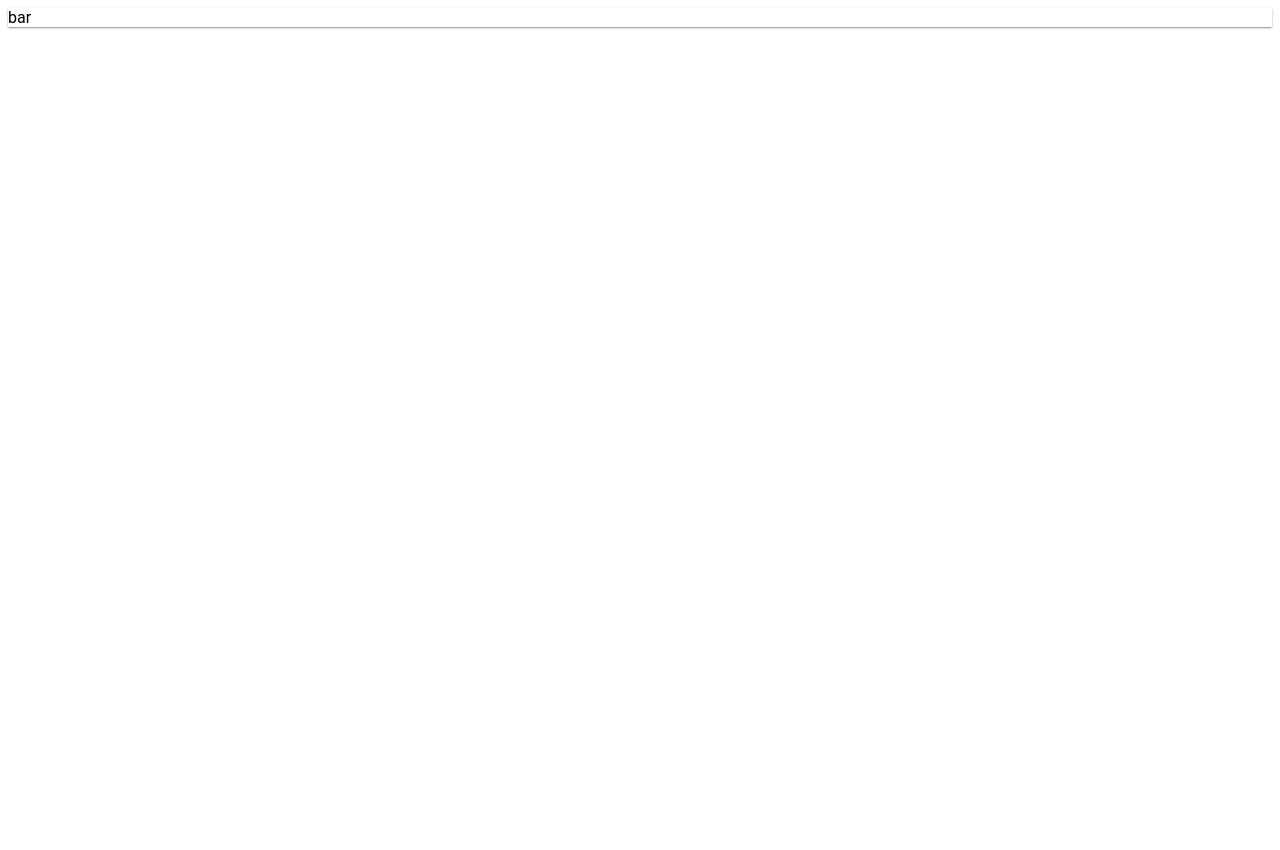
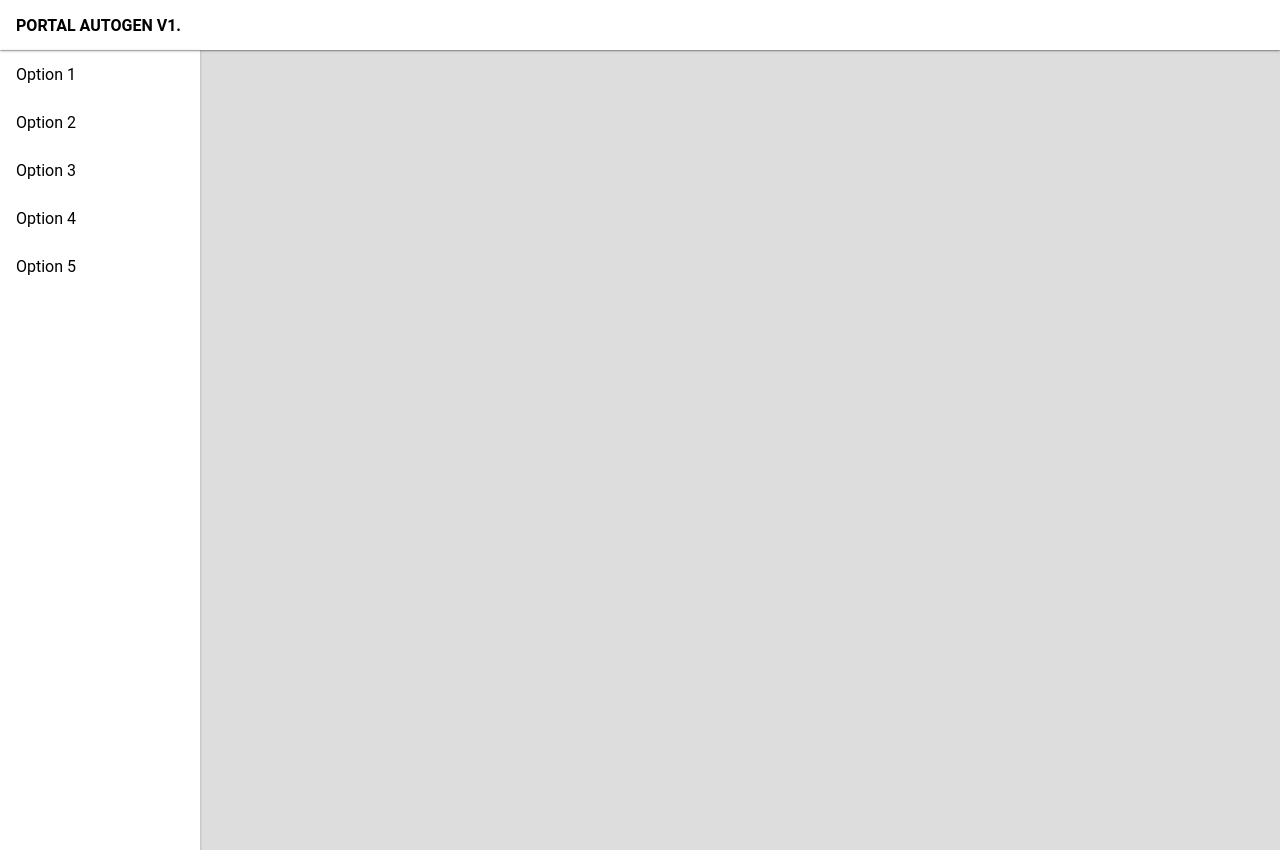
Before and after one commit to DCElemeno/portalGenV1, a plain HTML site: page index.html in a window 1280 px wide. Before the commit the page ends 808 px from the top, so only its background shows below. Drawn offline with Linux system fonts and the light colour scheme.

Commit message:
push current code

```diff
--- a/app.js
+++ b/app.js
@@ -3,11 +3,16 @@ var myApp = angular.module('portal',[]);
 
 //main controller
 myApp.controller('main', function($scope) {
-
-    //test
-    $scope.foo = "bar";
+	var _this = this;
 
     //config items are going to be listed in an object here
-    $scope.config = {};
-
+    $scope.config = {
+    	navOptions: [
+			{name:'Option 1', dest: ''},
+			{name:'Option 2', dest: ''},
+			{name:'Option 3', dest: ''},
+			{name:'Option 4', dest: ''},
+			{name:'Option 5', dest: ''}
+		]
+    };
 });
--- /dev/null
+++ b/directives/navMenu/navMenu.html
@@ -0,0 +1,9 @@
+<md-card class="nav-menu">
+	<md-menu-content>
+		<md-menu-item
+			ng-repeat="option in navOptions"
+			ng-click="nav.goToDest(option.dest)">
+			<md-button>{{option.name}}</md-button>
+		</md-menu-item>
+	</md-menu-content>
+</md-card>
--- /dev/null
+++ b/directives/navMenu/navMenuDrtv.js
@@ -0,0 +1,15 @@
+//nav menu directive
+angular.module('portal').directive('navMenu', function() {
+	return {
+		restrict: 'E',
+		templateUrl: 'directives/navMenu/navMenu.html',
+		controllerAs: 'nav',
+		scope: {navOptions:'='},
+		controller: ['$scope', function($scope){
+			var _this = this;
+			_this.goToDest = function(dest) {
+				alert('placeholder');
+			}
+		}]
+	};
+});
--- a/index.html
+++ b/index.html
@@ -12,8 +12,9 @@
 	<script src="required/angular.min.js"></script>
 	<script src="required/material.min.js"></script>
 
-	<!-- get ng-app -->
+	<!-- get ng-app and directives-->
 	<script src="app.js"></script>
+	<script src="directives/navMenu/navMenuDrtv.js"></script>
 
 </head>
 <body ng-app="portal" ng-controller="main">
@@ -21,11 +22,15 @@
 	<!-- page container which contains everything-->
 	<div class="page-container">
 
-		<!-- nav container which contains side / top nav bar-->
+		<!-- header content (main and sub) -->
+		<md-card class="main-header">
+			PORTAL AUTOGEN V1.
+		</md-card>
+
+		<!-- nav container which contains side nav bar-->
 		<div class="nav-container">
-
-			<md-card>{{foo}}</md-card>
-
+			<nav-menu nav-options="config.navOptions"></nav-menu>
+			<div class="page-content"></div>
 		</div>
 	</div>
 </body>
--- a/sass/includes/pageLayout.scss
+++ b/sass/includes/pageLayout.scss
@@ -1,3 +1,34 @@
-.page-container {
+.page-container {}
+.nav-container {
+	width:100%;
+	height:100%;
+	display:flex;
+}
+.main-header {
+	z-index:999;
+	width:100%;
+	height:50px;
+	margin:0;
+	padding:16px;
+	font-weight:bold;
+}
+.nav-menu {
+	flex:left;
+    height: 100vh;
+    width: 200px;
+    margin: 0 auto 0 0;
+    md-menu-content {
+    	padding:0;
+    	md-menu-item:hover {
+        	background: #aaa;
+    	}
+    }
 
 }
+.page-content {
+	background:#ddd;
+	flex:right;
+	width:calc(100% - 200px);
+	height:100vh;
+	z-index:-999;
+}
```
Also changed, not shown: styles.css, 1 other file.
